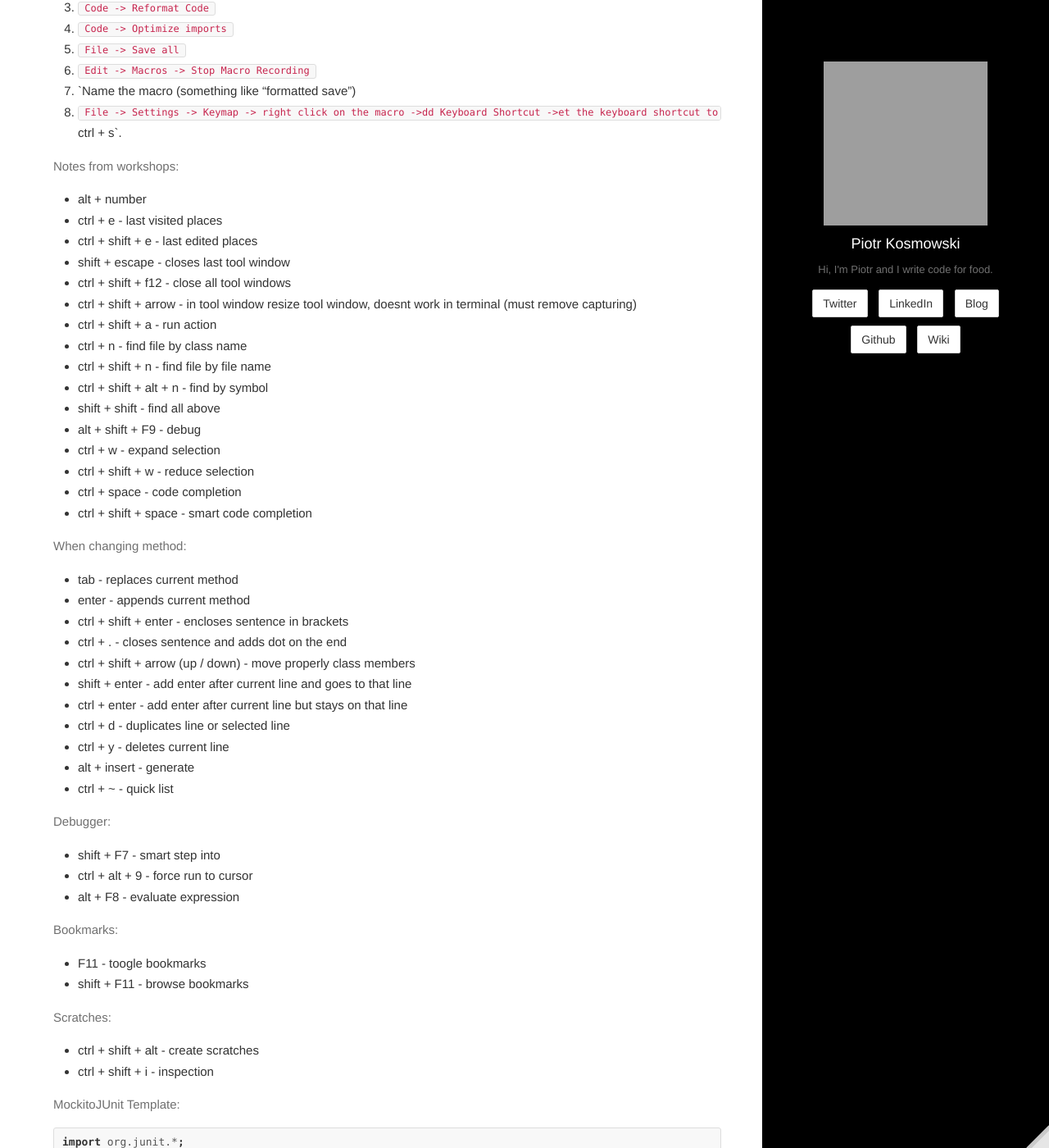
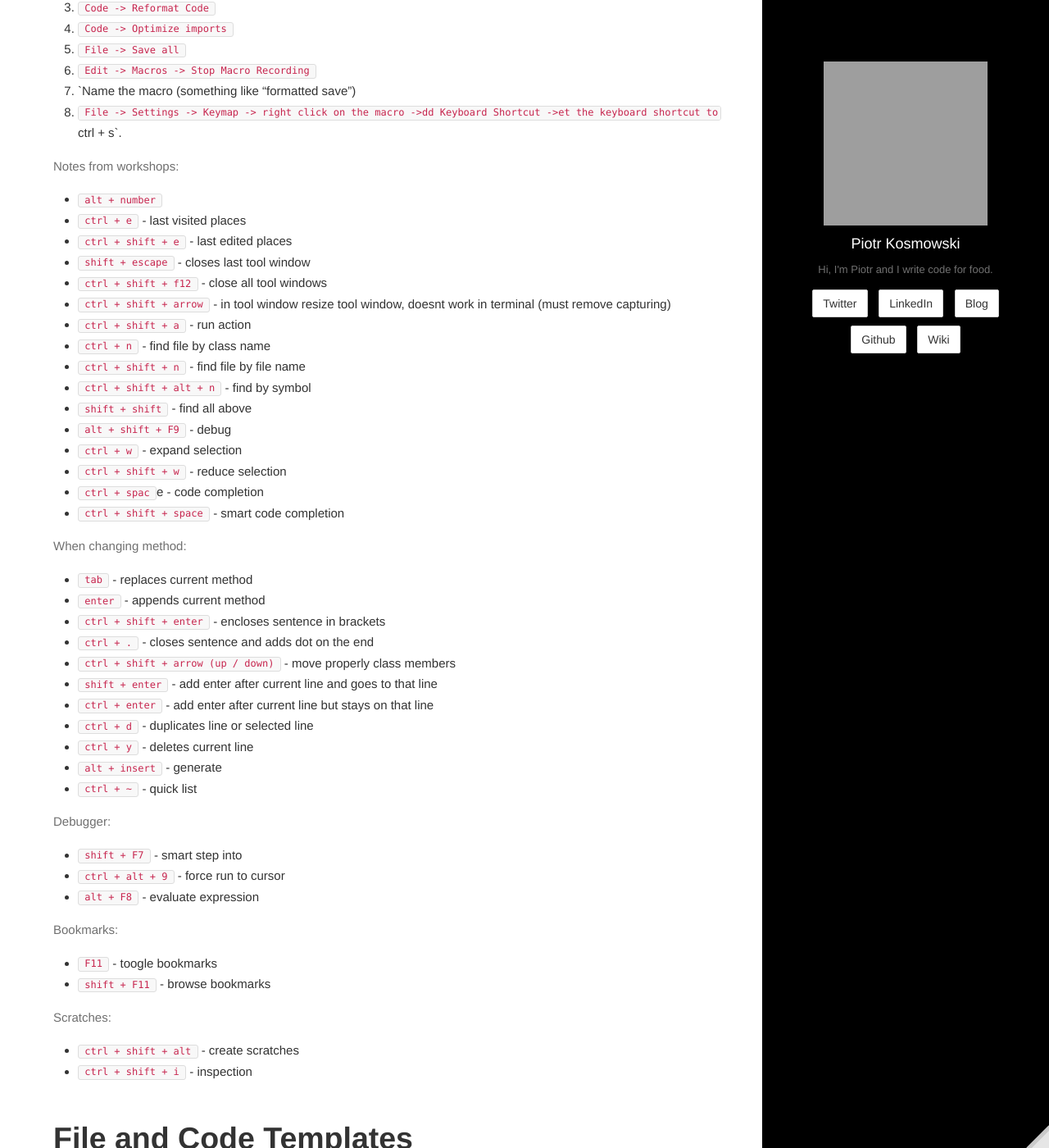
Before and after one commit to kospiotr/kospiotr.github.io, a Jekyll site: the page built from wiki/intellij-idea.md, in a window 1280 px wide and 1400 px high, scrolled down 932 px. Shown: the whole window at 82% size. Built offline with Jekyll 4.4.1, drawn with Linux system fonts in a browser that asks for light colours; some of the changed text lies outside the part shown; grey boxes are pictures that could not be loaded.

Commit message:
Update intellij-idea.md

````diff
--- a/wiki/intellij-idea.md
+++ b/wiki/intellij-idea.md
@@ -48,63 +48,77 @@
 7. `File -> Settings -> Keymap -> right click on the macro ->dd Keyboard Shortcut ->et the keyboard shortcut to `ctrl + s`.
 
 Notes from workshops:
-* alt + number
-* ctrl + e - last visited places
-* ctrl + shift + e - last edited places
-* shift + escape - closes last tool window
-* ctrl + shift + f12 - close all tool windows
-* ctrl + shift + arrow - in tool window resize tool window, doesnt work in terminal (must remove capturing)
-* ctrl + shift + a - run action
-* ctrl + n - find file by class name
-* ctrl + shift + n - find file by file name
-* ctrl + shift + alt + n - find by symbol
-* shift + shift - find all above
-* alt + shift + F9 - debug
-* ctrl + w - expand selection
-* ctrl + shift + w - reduce selection
-* ctrl + space - code completion
-* ctrl + shift + space - smart code completion
+
+* `alt + number`
+* `ctrl + e` - last visited places
+* `ctrl + shift + e` - last edited places
+* `shift + escape` - closes last tool window
+* `ctrl + shift + f12` - close all tool windows
+* `ctrl + shift + arrow` - in tool window resize tool window, doesnt work in terminal (must remove capturing)
+* `ctrl + shift + a` - run action
+* `ctrl + n` - find file by class name
+* `ctrl + shift + n` - find file by file name
+* `ctrl + shift + alt + n` - find by symbol
+* `shift + shift` - find all above
+* `alt + shift + F9` - debug
+* `ctrl + w` - expand selection
+* `ctrl + shift + w` - reduce selection
+* `ctrl + spac`e - code completion
+* `ctrl + shift + space` - smart code completion
 
 When changing method:
-* tab - replaces current method
-* enter - appends current method
-* ctrl + shift + enter - encloses sentence in brackets
-* ctrl + . - closes sentence and adds dot on the end
-* ctrl + shift + arrow (up / down) - move properly class members
-* shift + enter - add enter after current line and goes to that line
-* ctrl + enter - add enter after current line but stays on that line
-* ctrl + d - duplicates line or selected line
-* ctrl + y - deletes current line
-* alt + insert - generate
-* ctrl + ~ - quick list
+
+* `tab` - replaces current method
+* `enter` - appends current method
+* `ctrl + shift + enter` - encloses sentence in brackets
+* `ctrl + .` - closes sentence and adds dot on the end
+* `ctrl + shift + arrow (up / down)` - move properly class members
+* `shift + enter` - add enter after current line and goes to that line
+* `ctrl + enter` - add enter after current line but stays on that line
+* `ctrl + d` - duplicates line or selected line
+* `ctrl + y` - deletes current line
+* `alt + insert` - generate
+* `ctrl + ~` - quick list
 
 Debugger:
-* shift + F7 - smart step into
-* ctrl + alt + 9 - force run to cursor
-* alt + F8 - evaluate expression
+
+* `shift + F7` - smart step into
+* `ctrl + alt + 9` - force run to cursor
+* `alt + F8` - evaluate expression
 
 Bookmarks:
-* F11 - toogle bookmarks
-* shift + F11 - browse bookmarks
+
+* `F11` - toogle bookmarks
+* `shift + F11` - browse bookmarks
 
 Scratches:
-* ctrl + shift + alt - create scratches
-* ctrl + shift + i - inspection
 
-MockitoJUnit Template:
+* `ctrl + shift + alt` - create scratches
+* `ctrl + shift + i` - inspection
+
+# File and Code Templates
+
+## JUnit4 Test Class
 
 ```java
-import org.junit.*;
+import org.mockito.*;
 import org.junit.runner.RunWith;
-import org.mockito.*;
 import org.mockito.runners.MockitoJUnitRunner;
+import static org.assertj.core.api.Assertions.assertThat;;
 
-import static org.junit.Assert.*;
-import static org.mockito.BDDMockito.*;
-import static org.hamcrest.CoreMatchers.*;
+@RunWith(MockitoJUnitRunner.class)
+public class ${NAME}{
 
-@RunWith( MockitoJUnitRunner.class )
-public class ${NAME}{
+  @InjectMocks
+  private ${CLAS_NAME} instance;
+
   ${BODY}
 }
 ```
+
+##JUnit4 Test Method
+
+@org.junit.Test
+public void should${NAME}() throws Exception {
+  ${BODY}
+}
````
